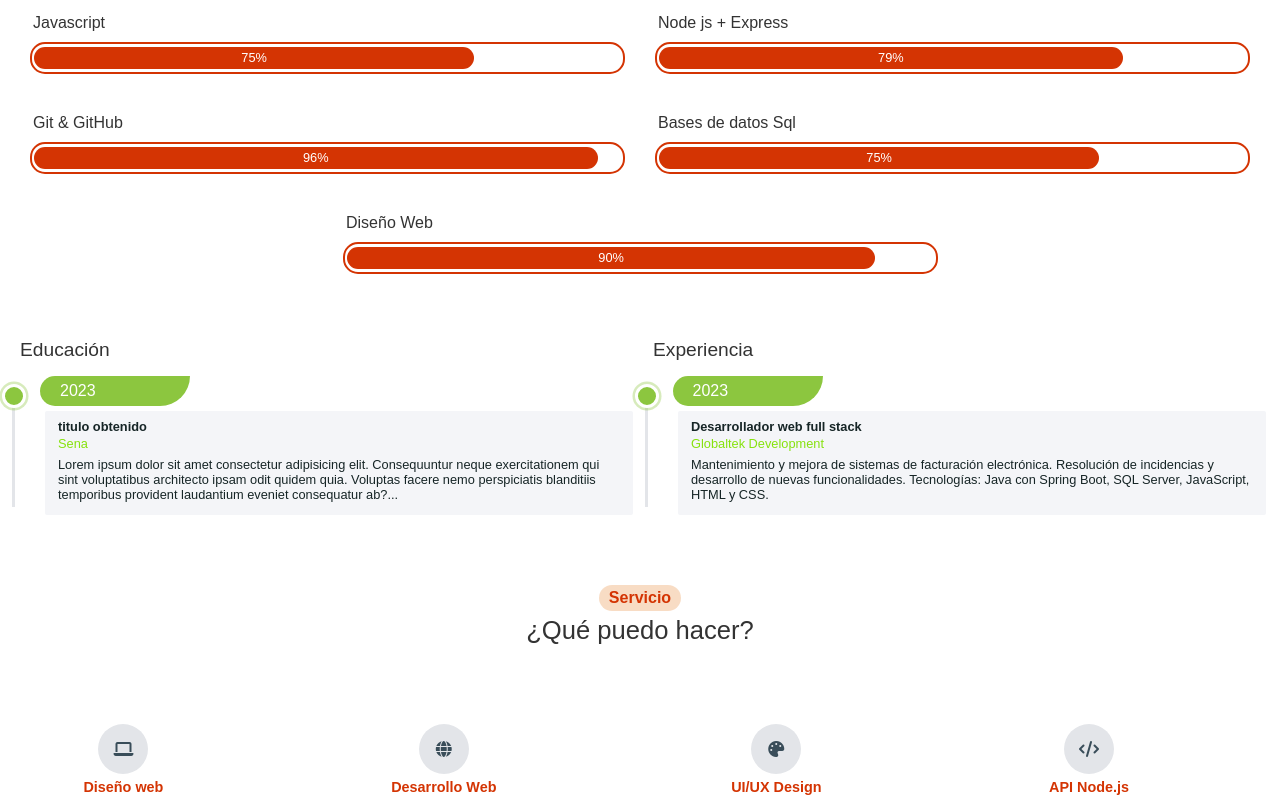
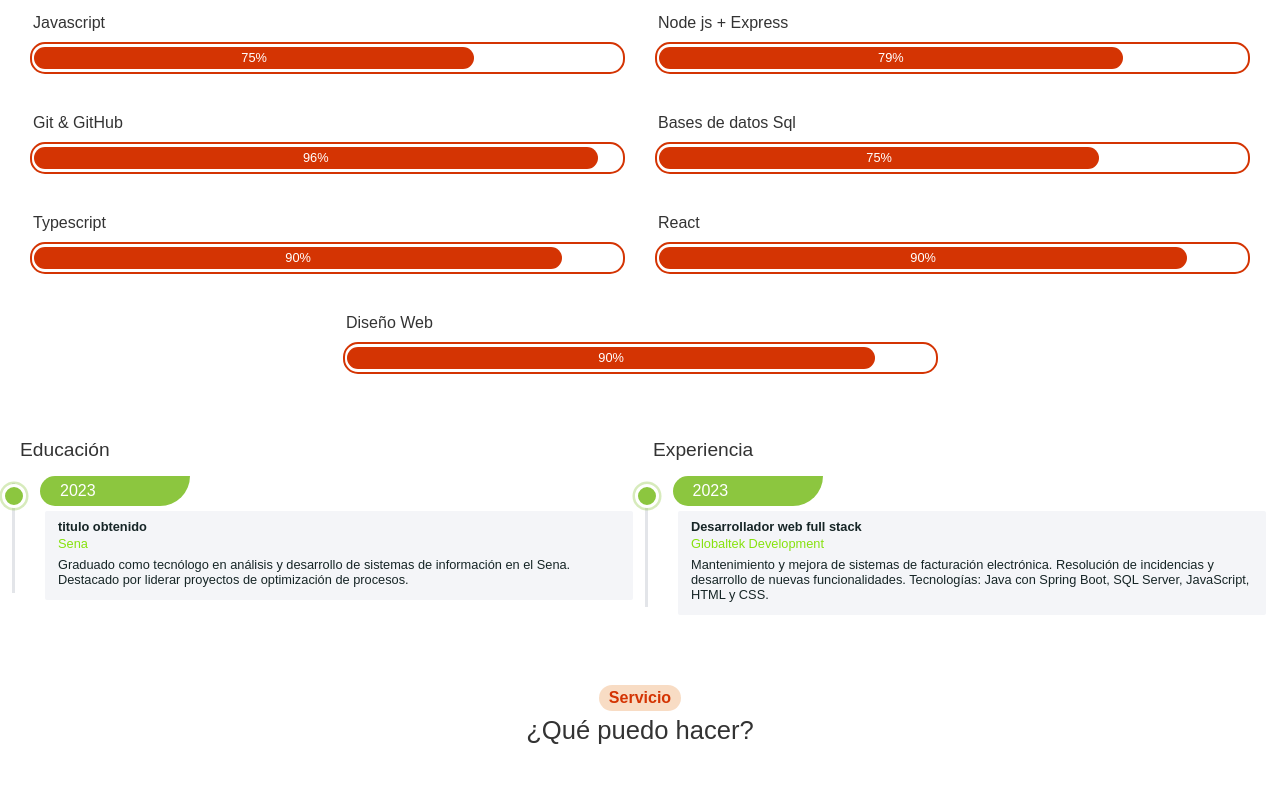
Before and after one commit to Ramiro2897/Portafolio, a plain HTML site: page html/index.html in a window 1280 px wide. Shown: the part 1636-2436 px from the top of the page. Drawn offline with nearby package versions, Linux system fonts and the light colour scheme; some packages are replaced by stand-ins of ours; a web font is replaced by a local one.

Commit message:
cambios para prod

```diff
--- a/assets/estilos.css
+++ b/assets/estilos.css
@@ -256,7 +256,7 @@ header nav ul.show li:first-child a {
   width: 50%;
   min-width: 250px;
   height: 60vh;
-  background-image: url('/');
+  background-image: url('/assets/img/img_perfil.webp');
   background-size: cover;
   background-position: center center;
   background-repeat: no-repeat;
--- a/html/index.html
+++ b/html/index.html
@@ -136,6 +136,18 @@
             </div>
           </div>
           <div class="skill" data-percent="90" data-aos="flip-left">
+            <span class="caption" id="webDesign">Typescript</span>
+            <div class="progress">
+              <div class="progress-bar" role="progressbar">80%</div>
+            </div>
+          </div>
+          <div class="skill" data-percent="90" data-aos="flip-left">
+            <span class="caption" id="webDesign">React</span>
+            <div class="progress">
+              <div class="progress-bar" role="progressbar">90%</div>
+            </div>
+          </div>
+          <div class="skill" data-percent="90" data-aos="flip-left">
             <span class="caption" id="webDesign">Diseño Web</span>
             <div class="progress">
               <div class="progress-bar" role="progressbar">90%</div>
@@ -155,9 +167,8 @@
               <div class="details" data-aos="flip-right">
                 <h5 id="info-university">titulo obtenido</h5>
                 <small class="fg-theme" translate="no">Sena</small>
-                <p id="text-university">Lorem ipsum dolor sit amet consectetur adipisicing elit.
-                  Consequuntur neque exercitationem qui sint voluptatibus architecto ipsam odit quidem quia. Voluptas facere nemo
-                  perspiciatis blanditiis temporibus provident laudantium eveniet consequatur ab?...</p>
+                <p id="text-university">Graduado como tecnólogo en análisis y desarrollo de sistemas de información en el Sena.
+                  Destacado por liderar proyectos de optimización de procesos.</p>
               </div>
             </li>
             <!-- <li>
```
